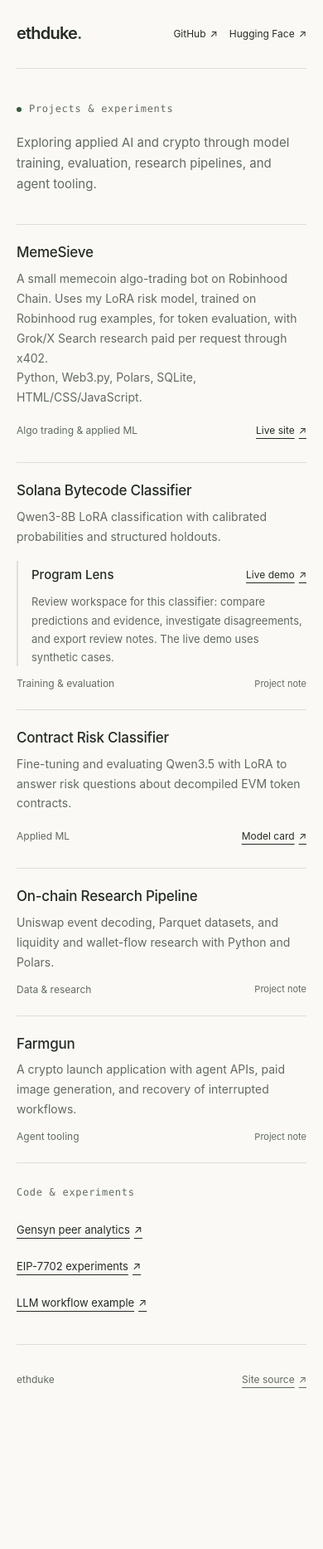
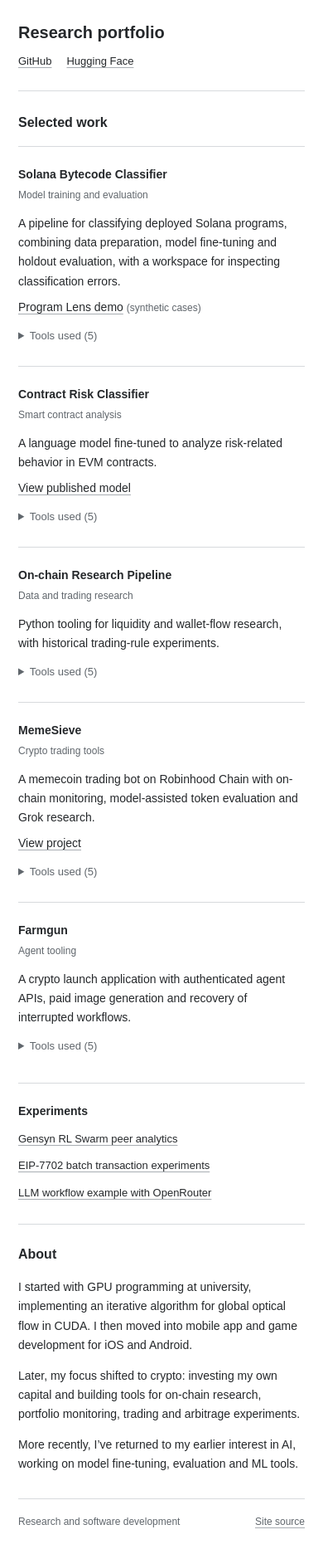
Before and after one commit to ethduke/ethduke.github.io, a plain HTML site: page index.html in a window 390 px wide. Shown: the whole page at 83% size. Before the commit the page ends 1713 px from the top, so only its background shows below. Drawn offline with Linux system fonts and the light colour scheme.

Commit message:
style: use white research portfolio with project tools and experiments

```diff
--- a/index.html
+++ b/index.html
@@ -3,17 +3,17 @@
 <head>
   <meta charset="utf-8">
   <meta name="viewport" content="width=device-width, initial-scale=1">
-    <meta name="color-scheme" content="light dark">
+  <meta name="color-scheme" content="light">
   <meta name="referrer" content="no-referrer">
-    <meta name="description" content="ethduke's applied AI and crypto projects: LoRA risk models, MemeSieve on Robinhood Chain, on-chain data, and x402-powered Grok research.">
-    <meta property="og:title" content="ethduke — applied AI, crypto & MemeSieve">
-    <meta property="og:description" content="ethduke's applied AI and crypto projects: LoRA risk models, MemeSieve on Robinhood Chain, on-chain data, and x402-powered Grok research.">
+  <meta name="description" content="Selected work in applied machine learning, on-chain research and software development, including MemeSieve and Farmgun.">
+  <meta property="og:title" content="Research portfolio · ethduke">
+  <meta property="og:description" content="Selected work in applied machine learning, on-chain research and software development, including MemeSieve and Farmgun.">
   <meta property="og:type" content="website">
   <meta property="og:url" content="https://ethduke.github.io/">
-    <title>ethduke — applied AI, crypto & MemeSieve</title>
+  <title>Research portfolio · ethduke</title>
   <link rel="canonical" href="https://ethduke.github.io/">
   <link rel="icon" href="./favicon.svg" type="image/svg+xml">
-    <link rel="stylesheet" href="./styles.css?v=cf4cfa16342a">
+  <link rel="stylesheet" href="./styles.css?v=research-portfolio-20261019">
   <link rel="alternate" type="text/markdown" href="./index.md" title="Project summaries in Markdown">
   <link rel="describedby" type="text/plain" href="./llms.txt">
   <script type="application/ld+json">
@@ -25,87 +25,63 @@
         "@id": "https://ethduke.github.io/#ethduke",
         "name": "ethduke",
         "url": "https://ethduke.github.io/",
-      "sameAs": [
-        "https://github.com/ethduke",
-        "https://huggingface.co/ethduke"
-      ]
+        "sameAs": ["https://github.com/ethduke", "https://huggingface.co/ethduke"]
       },
       {
         "@type": "ProfilePage",
         "@id": "https://ethduke.github.io/#page",
+        "name": "Research portfolio · ethduke",
         "url": "https://ethduke.github.io/",
-      "name": "ethduke \u2014 applied AI, crypto & MemeSieve",
-      "description": "ethduke's applied AI and crypto projects: LoRA risk models, MemeSieve on Robinhood Chain, on-chain data, and x402-powered Grok research.",
-      "mainEntity": {
-        "@id": "https://ethduke.github.io/#ethduke"
-      },
+        "description": "Selected work in applied machine learning, on-chain research and software development, including MemeSieve and Farmgun.",
+        "mainEntity": {"@id": "https://ethduke.github.io/#ethduke"},
         "hasPart": [
           {
             "@type": "CreativeWork",
-          "@id": "https://ethduke.github.io/#memesieve",
-          "url": "https://memesieve.xyz/",
-          "name": "MemeSieve",
-          "description": "A small memecoin algo-trading bot on Robinhood Chain. Uses my LoRA risk model, trained on Robinhood rug examples, for token evaluation, with Grok/X Search research paid per request through x402.",
-          "creator": {
-            "@id": "https://ethduke.github.io/#ethduke"
+            "@id": "https://ethduke.github.io/#solana-bytecode-classifier",
+            "name": "Solana Bytecode Classifier",
+            "url": "https://ethduke.github.io/#solana-bytecode-classifier",
+            "description": "A pipeline for classifying deployed Solana programs, combining data preparation, model fine-tuning and holdout evaluation, with a workspace for inspecting classification errors.",
+            "creator": {"@id": "https://ethduke.github.io/#ethduke"},
+            "hasPart": {
+              "@type": "CreativeWork",
+              "@id": "https://ethduke.github.io/#program-lens",
+              "name": "Program Lens",
+              "url": "https://ethduke.github.io/program-lens/",
+              "description": "A review workspace for the classifier. The live demo uses synthetic cases."
             }
           },
           {
             "@type": "CreativeWork",
-          "@id": "https://ethduke.github.io/#solana-bytecode-classifier",
-          "url": "https://ethduke.github.io/#solana-bytecode-classifier",
-          "name": "Solana Bytecode Classifier",
-          "description": "Qwen3-8B LoRA classification with calibrated probabilities and structured holdouts.",
-          "creator": {
-            "@id": "https://ethduke.github.io/#ethduke"
-          },
-          "hasPart": [
-            {
-              "@type": "CreativeWork",
-              "@id": "https://ethduke.github.io/#program-lens",
-              "url": "https://ethduke.github.io/program-lens/",
-              "name": "Program Lens",
-              "description": "Review workspace for this classifier: compare predictions and evidence, investigate disagreements, and export review notes. The live demo uses synthetic cases.",
-              "creator": {
-                "@id": "https://ethduke.github.io/#ethduke"
-              }
-            }
-          ]
-        },
-        {
-          "@type": "CreativeWork",
             "@id": "https://ethduke.github.io/#contract-risk-classifier",
+            "name": "Contract Risk Classifier",
             "url": "https://ethduke.github.io/#contract-risk-classifier",
-          "name": "Contract Risk Classifier",
-          "description": "Fine-tuning and evaluating Qwen3.5 with LoRA to answer risk questions about decompiled EVM token contracts.",
-          "creator": {
-            "@id": "https://ethduke.github.io/#ethduke"
-          },
-          "subjectOf": {
-            "@type": "WebPage",
-            "url": "https://huggingface.co/ethduke/robinhood-contract-traps-qwen3.5-0.8b-lora",
-            "name": "Model card"
-          }
+            "description": "A language model fine-tuned to analyze risk-related behavior in EVM contracts.",
+            "creator": {"@id": "https://ethduke.github.io/#ethduke"},
+            "subjectOf": {"@type": "WebPage", "name": "Model card", "url": "https://huggingface.co/ethduke/robinhood-contract-traps-qwen3.5-0.8b-lora"}
           },
           {
             "@type": "CreativeWork",
             "@id": "https://ethduke.github.io/#on-chain-research-pipeline",
+            "name": "On-chain Research Pipeline",
             "url": "https://ethduke.github.io/#on-chain-research-pipeline",
-          "name": "On-chain Research Pipeline",
-          "description": "Uniswap event decoding, Parquet datasets, and liquidity and wallet-flow research with Python and Polars.",
-          "creator": {
-            "@id": "https://ethduke.github.io/#ethduke"
-          }
+            "description": "Python tooling for liquidity and wallet-flow research, with historical trading-rule experiments.",
+            "creator": {"@id": "https://ethduke.github.io/#ethduke"}
+          },
+          {
+            "@type": "CreativeWork",
+            "@id": "https://ethduke.github.io/#memesieve",
+            "name": "MemeSieve",
+            "url": "https://memesieve.xyz/",
+            "description": "A memecoin trading bot on Robinhood Chain with on-chain monitoring, model-assisted token evaluation and Grok research.",
+            "creator": {"@id": "https://ethduke.github.io/#ethduke"}
           },
           {
             "@type": "CreativeWork",
             "@id": "https://ethduke.github.io/#farmgun",
+            "name": "Farmgun",
             "url": "https://ethduke.github.io/#farmgun",
-          "name": "Farmgun",
-          "description": "A crypto launch application with agent APIs, paid image generation, and recovery of interrupted workflows.",
-          "creator": {
-            "@id": "https://ethduke.github.io/#ethduke"
-          }
+            "description": "A crypto launch application with authenticated agent APIs, paid image generation and recovery of interrupted workflows.",
+            "creator": {"@id": "https://ethduke.github.io/#ethduke"}
           }
         ]
       }
@@ -114,84 +90,95 @@
   </script>
 </head>
 <body>
-    <a class="skip-link" href="#projects">Skip to projects</a>
+  <a class="skip-link" href="#selected-work">Skip to selected work</a>
   <div class="page">
     <header class="site-header">
-        <a class="wordmark" href="./" aria-label="ethduke home">ethduke<span aria-hidden="true">.</span></a>
-        <nav aria-label="Profiles">
-          <a href="https://github.com/ethduke" rel="noreferrer">GitHub <span aria-hidden="true">↗</span></a>
-          <a href="https://huggingface.co/ethduke" rel="noreferrer">Hugging Face <span aria-hidden="true">↗</span></a>
+      <h1>Research portfolio</h1>
+      <nav class="profile-links" aria-label="Profiles">
+        <a href="https://github.com/ethduke" rel="noreferrer">GitHub</a>
+        <a href="https://huggingface.co/ethduke" rel="noreferrer">Hugging Face</a>
       </nav>
     </header>
-
     <main>
-        <section class="intro" aria-labelledby="intro-title">
-          <h1 id="intro-title" class="eyebrow"><span class="status-dot" aria-hidden="true"></span>Projects &amp; experiments</h1>
-          <p class="intro-copy">Exploring applied AI and crypto through model training, evaluation, research pipelines, and agent tooling.</p>
-        </section>
-
-        <section id="projects" aria-label="Projects">
-
-          <article class="project" id="memesieve">
-            <div class="project-copy">
-              <h3>MemeSieve</h3>
-              <p>A small memecoin algo-trading bot on Robinhood Chain. Uses my LoRA risk model, trained on Robinhood rug examples, for token evaluation, with Grok/X Search research paid per request through x402.</p>
-              <p>Python, Web3.py, Polars, SQLite, HTML/CSS/JavaScript.</p>
-            </div>
-            <div class="project-meta"><span>Algo trading &amp; applied ML</span><a href="https://memesieve.xyz/" rel="noreferrer">Live site <span aria-hidden="true">↗</span></a></div>
-          </article>
+      <section id="selected-work" aria-labelledby="work-title">
+        <h2 id="work-title">Selected work</h2>
 
         <article class="project" id="solana-bytecode-classifier">
+          <div class="project-heading"><h3>Solana Bytecode Classifier</h3><p class="category">Model training and evaluation</p></div>
           <div class="project-copy">
-              <h3>Solana Bytecode Classifier</h3>
-              <p>Qwen3-8B LoRA classification with calibrated probabilities and structured holdouts.</p>
-              <section class="project-tool" id="program-lens" aria-labelledby="program-lens-title">
-                <div class="tool-heading">
-                  <h4 id="program-lens-title">Program Lens</h4>
-                  <a href="https://ethduke.github.io/program-lens/" rel="noreferrer">Live demo <span aria-hidden="true">↗</span></a>
+            <p>A pipeline for classifying deployed Solana programs, combining data preparation, model fine-tuning and holdout evaluation, with a workspace for inspecting classification errors.</p>
+            <p id="program-lens"><a href="https://ethduke.github.io/program-lens/">Program Lens demo</a> <span class="secondary">(synthetic cases)</span></p>
+            <details class="project-tools">
+              <summary aria-label="Tools used for Solana Bytecode Classifier">Tools used (5)</summary>
+              <ul class="tool-list"><li>Qwen3-8B</li><li>LoRA</li><li>Claude Sonnet</li><li>React</li><li>TypeScript</li></ul>
+            </details>
           </div>
-                <p>Review workspace for this classifier: compare predictions and evidence, investigate disagreements, and export review notes. The live demo uses synthetic cases.</p>
-              </section>
-            </div>
-            <div class="project-meta"><span>Training &amp; evaluation</span><span class="note-label">Project note</span></div>
         </article>
 
         <article class="project" id="contract-risk-classifier">
+          <div class="project-heading"><h3>Contract Risk Classifier</h3><p class="category">Smart contract analysis</p></div>
           <div class="project-copy">
-              <h3>Contract Risk Classifier</h3>
-              <p>Fine-tuning and evaluating Qwen3.5 with LoRA to answer risk questions about decompiled EVM token contracts.</p>
+            <p>A language model fine-tuned to analyze risk-related behavior in EVM contracts.</p>
+            <p><a href="https://huggingface.co/ethduke/robinhood-contract-traps-qwen3.5-0.8b-lora" rel="noreferrer">View published model</a></p>
+            <details class="project-tools">
+              <summary aria-label="Tools used for Contract Risk Classifier">Tools used (5)</summary>
+              <ul class="tool-list"><li>Python</li><li>PyTorch</li><li>Hugging Face Transformers</li><li>PEFT / LoRA</li><li>Qwen3.5-0.8B</li></ul>
+            </details>
           </div>
-            <div class="project-meta"><span>Applied ML</span><a href="https://huggingface.co/ethduke/robinhood-contract-traps-qwen3.5-0.8b-lora" rel="noreferrer">Model card <span aria-hidden="true">↗</span></a></div>
         </article>
 
         <article class="project" id="on-chain-research-pipeline">
+          <div class="project-heading"><h3>On-chain Research Pipeline</h3><p class="category">Data and trading research</p></div>
           <div class="project-copy">
-              <h3>On-chain Research Pipeline</h3>
-              <p>Uniswap event decoding, Parquet datasets, and liquidity and wallet-flow research with Python and Polars.</p>
+            <p>Python tooling for liquidity and wallet-flow research, with historical trading-rule experiments.</p>
+            <details class="project-tools">
+              <summary aria-label="Tools used for On-chain Research Pipeline">Tools used (5)</summary>
+              <ul class="tool-list"><li>Python</li><li>Polars</li><li>NumPy</li><li>Parquet</li><li>xAI Responses API</li></ul>
+            </details>
           </div>
-            <div class="project-meta"><span>Data &amp; research</span><span class="note-label">Project note</span></div>
+        </article>
+
+        <article class="project" id="memesieve">
+          <div class="project-heading"><h3>MemeSieve</h3><p class="category">Crypto trading tools</p></div>
+          <div class="project-copy">
+            <p>A memecoin trading bot on Robinhood Chain with on-chain monitoring, model-assisted token evaluation and Grok research.</p>
+            <p><a href="https://memesieve.xyz/" rel="noreferrer">View project</a></p>
+            <details class="project-tools">
+              <summary aria-label="Tools used for MemeSieve">Tools used (5)</summary>
+              <ul class="tool-list"><li>Python</li><li>Web3.py</li><li>Polars</li><li>SQLite</li><li>xAI Responses API</li></ul>
+            </details>
+          </div>
         </article>
 
         <article class="project" id="farmgun">
+          <div class="project-heading"><h3>Farmgun</h3><p class="category">Agent tooling</p></div>
           <div class="project-copy">
-              <h3>Farmgun</h3>
-              <p>A crypto launch application with agent APIs, paid image generation, and recovery of interrupted workflows.</p>
+            <p>A crypto launch application with authenticated agent APIs, paid image generation and recovery of interrupted workflows.</p>
+            <details class="project-tools">
+              <summary aria-label="Tools used for Farmgun">Tools used (5)</summary>
+              <ul class="tool-list"><li>TypeScript</li><li>Node.js</li><li>Grok image generation</li><li>HTTP 402</li><li>USDG</li></ul>
+            </details>
           </div>
-            <div class="project-meta"><span>Agent tooling</span><span class="note-label">Project note</span></div>
         </article>
       </section>
 
       <section class="experiments" aria-labelledby="experiments-title">
-          <h2 id="experiments-title" class="section-heading">Code &amp; experiments</h2>
-          <ul>
-            <li><a href="https://github.com/ethduke/gensyn_rlswarm_leaderboard" rel="noreferrer">Gensyn peer analytics <span aria-hidden="true">↗</span></a></li>
-            <li><a href="https://github.com/ethduke/eip_7702_batch_txs" rel="noreferrer">EIP-7702 experiments <span aria-hidden="true">↗</span></a></li>
-            <li><a href="https://github.com/ethduke/tg_summary_openrouter" rel="noreferrer">LLM workflow example <span aria-hidden="true">↗</span></a></li>
+        <h2 id="experiments-title">Experiments</h2>
+        <ul class="experiment-links">
+          <li><a href="https://github.com/ethduke/gensyn_rlswarm_leaderboard" rel="noreferrer">Gensyn RL Swarm peer analytics</a></li>
+          <li><a href="https://github.com/ethduke/eip_7702_batch_txs" rel="noreferrer">EIP-7702 batch transaction experiments</a></li>
+          <li><a href="https://github.com/ethduke/tg_summary_openrouter" rel="noreferrer">LLM workflow example with OpenRouter</a></li>
         </ul>
       </section>
+
+      <section class="about" aria-labelledby="about-title">
+        <h2 id="about-title">About</h2>
+        <p>I started with GPU programming at university, implementing an iterative algorithm for global optical flow in CUDA. I then moved into mobile app and game development for iOS and Android.</p>
+        <p>Later, my focus shifted to crypto: investing my own capital and building tools for on-chain research, portfolio monitoring, trading and arbitrage experiments.</p>
+        <p>More recently, I’ve returned to my earlier interest in AI, working on model fine-tuning, evaluation and ML tools.</p>
+      </section>
     </main>
-
-      <footer class="site-footer"><span>ethduke</span><a href="https://github.com/ethduke/ethduke.github.io" rel="noreferrer">Site source <span aria-hidden="true">↗</span></a></footer>
+    <footer class="site-footer"><span>Research and software development</span><a href="https://github.com/ethduke/ethduke.github.io" rel="noreferrer">Site source</a></footer>
   </div>
 </body>
 </html>
--- a/styles.css
+++ b/styles.css
@@ -1,76 +1,55 @@
 :root {
-  color-scheme: light dark;
-  --paper: #faf9f6;
-  --ink: #252b25;
-  --muted: #626a60;
-  --rule: #dce0d5;
-  --accent: #385b3d;
-  font-family: -apple-system, BlinkMacSystemFont, "Segoe UI", sans-serif;
-  font-size: 16px;
+  color-scheme: light;
+  --paper: #ffffff;
+  --ink: #25282b;
+  --muted: #60666c;
+  --rule: #d7dadd;
+  font-family: Arial, Helvetica, sans-serif;
+  font-size: 14px;
+  line-height: 1.65;
+  color: var(--ink);
   background: var(--paper);
-  color: var(--ink);
 }
-
-@media (prefers-color-scheme: dark) {
-  :root {
-    --paper: #161916;
-    --ink: #ecefe7;
-    --muted: #aeb7aa;
-    --rule: #353e32;
-    --accent: #b3d4b2;
-  }
-}
-
 * { box-sizing: border-box; }
 body { margin: 0; }
-a { color: inherit; text-underline-offset: 5px; text-decoration-thickness: 1px; }
-a:hover { color: var(--accent); }
-a:focus-visible { outline: 2px solid var(--accent); outline-offset: 5px; border-radius: 2px; }
-.page { width: min(100% - 64px, 800px); margin: 0 auto; }
-.site-header { display: flex; justify-content: space-between; align-items: center; gap: 24px; padding: 28px 0 20px; border-bottom: 1px solid var(--rule); }
-.wordmark { font-size: 20px; font-weight: 600; letter-spacing: -.8px; text-decoration: none; }
-.wordmark span { color: var(--accent); }
-nav { display: flex; gap: 24px; flex-wrap: wrap; }
-nav a { display: inline-flex; align-items: center; gap: 5px; min-height: 44px; font-size: 13px; text-decoration: none; }
-.intro { padding: 58px 0 46px; }
-.eyebrow, .section-heading, .project-meta, .site-footer { font-size: 12px; }
-.eyebrow, .section-heading { font-family: ui-monospace, SFMono-Regular, Consolas, monospace; font-weight: 400; letter-spacing: .7px; }
-.eyebrow { display: flex; align-items: center; gap: 9px; margin: 0 0 22px; color: var(--muted); }
-.status-dot { width: 6px; height: 6px; border-radius: 50%; background: var(--accent); }
-h1 { font-size: clamp(36px, 5.2vw, 52px); line-height: 1.1; font-weight: 400; letter-spacing: -2px; margin: 0 0 20px; }
-h1 em { font-family: Georgia, "Times New Roman", serif; font-weight: 400; color: var(--accent); }
-.intro-copy { max-width: 510px; font-size: 16px; line-height: 1.65; margin: 0; color: var(--muted); }
-.section-heading { margin: 0; padding: 0 0 16px; color: var(--muted); }
-.project { display: grid; grid-template-columns: minmax(0, 1fr) 155px; gap: 28px; padding: 24px 0; border-top: 1px solid var(--rule); }
-.project h3 { font-size: 17px; line-height: 1.35; font-weight: 500; letter-spacing: -.25px; margin: 0 0 8px; }
-.project p { max-width: 540px; font-size: 14px; line-height: 1.7; color: var(--muted); margin: 0; }
-.project-tool { margin-top: 18px; padding-left: 16px; border-left: 2px solid var(--rule); }
-.tool-heading { display: flex; align-items: center; justify-content: space-between; gap: 16px; margin-bottom: 6px; }
-.project-tool h4 { margin: 0; font-size: 15px; line-height: 1.4; font-weight: 500; }
-.tool-heading a { display: inline-flex; align-items: center; gap: 5px; min-height: 32px; white-space: nowrap; font-size: 12px; }
-.project-tool p { font-size: 13px; }
-.project-meta { display: flex; flex-direction: column; align-items: flex-end; gap: 10px; line-height: 1.5; color: var(--muted); }
-.project-meta a { color: var(--ink); display: inline-flex; gap: 5px; min-height: 44px; align-items: center; }
-.note-label { font-size: 11px; }
-.experiments { border-top: 1px solid var(--rule); padding-top: 28px; }
-.experiments ul { list-style: none; margin: 0; padding: 0; display: flex; gap: 0 24px; flex-wrap: wrap; }
-.experiments a { display: inline-flex; gap: 5px; align-items: center; min-height: 44px; font-size: 13px; }
-.site-footer { display: flex; justify-content: space-between; align-items: center; gap: 20px; border-top: 1px solid var(--rule); margin-top: 36px; padding: 20px 0 28px; color: var(--muted); }
-.site-footer a { display: inline-flex; align-items: center; gap: 5px; min-height: 44px; }
-.skip-link { position: absolute; top: -100px; left: 16px; padding: 12px 16px; background: var(--paper); z-index: 1; }
-.skip-link:focus { top: 8px; }
-
-@media (max-width: 600px) {
-  .page { width: calc(100% - 40px); }
-  .site-header { gap: 16px; padding-top: 18px; }
-  nav { gap: 14px; }
-  nav a { font-size: 12px; }
-  .intro { padding: 42px 0 36px; }
-  h1 { letter-spacing: -1.4px; }
-  .intro-copy { font-size: 15px; }
-  .project { grid-template-columns: 1fr; gap: 12px; padding: 22px 0; }
-  .project-meta { flex-direction: row; justify-content: space-between; align-items: center; gap: 16px; }
-  .project-meta a { min-height: 32px; }
-  .experiments ul { flex-direction: column; }
-  .site-footer { margin-top: 28px; }
+h1, h2, h3, p { margin: 0; }
+h1 { font-size: 20px; line-height: 1.4; font-weight: 600; }
+h2 { font-size: 16px; line-height: 1.5; font-weight: 600; margin-bottom: 16px; }
+h3 { font-size: 14px; line-height: 1.5; font-weight: 600; margin-bottom: 5px; }
+a { color: inherit; text-underline-offset: 3px; text-decoration-color: #a8adb2; overflow-wrap: anywhere; }
+a:hover { text-decoration-color: var(--ink); }
+a:focus-visible, summary:focus-visible { outline: 2px solid var(--ink); outline-offset: 5px; }
+.page { width: min(100%, 1068px); margin: 0 auto; padding: 0 38px; }
+.site-header { padding: 30px 0 24px; border-bottom: 1px solid var(--rule); }
+.profile-links { display: flex; flex-wrap: wrap; gap: 18px; margin-top: 10px; font-size: 13px; }
+main { padding: 24px 0 30px; }
+.project { display: grid; grid-template-columns: 200px minmax(0, 1fr); gap: 32px; padding: 23px 0; border-top: 1px solid var(--rule); }
+.category { font-size: 12px; color: var(--muted); margin-top: 5px; }
+.project-copy p + p { margin-top: 8px; }
+.secondary { color: var(--muted); font-size: 12px; }
+.project-tools { margin-top: 12px; color: var(--muted); font-size: 13px; }
+.project-tools summary { width: fit-content; min-height: 24px; cursor: pointer; }
+.tool-list { list-style: none; display: flex; flex-wrap: wrap; gap: 8px 20px; padding: 0; margin: 10px 0 0; }
+.tool-list li { color: var(--ink); }
+.experiments { border-top: 1px solid var(--rule); padding-top: 23px; margin-top: 8px; }
+.experiments h2 { font-size: 14px; margin-bottom: 9px; }
+.experiment-links { list-style: none; margin: 0; padding: 0; }
+.experiment-links li { margin: 5px 0; }
+.experiment-links a { display: inline-block; font-size: 13px; padding: 3px 0; }
+.about { border-top: 1px solid var(--rule); padding-top: 24px; margin-top: 24px; }
+.about p + p { margin-top: 14px; }
+.site-footer { display: flex; justify-content: space-between; flex-wrap: wrap; gap: 18px; border-top: 1px solid var(--rule); padding: 18px 0 26px; color: var(--muted); font-size: 12px; }
+.skip-link { position: absolute; left: 16px; top: 10px; z-index: 2; background: var(--paper); padding: 10px 14px; transform: translateY(-200%); }
+.skip-link:focus { transform: translateY(0); }
+@media (max-width: 650px) {
+  .page { padding: 0 22px; }
+  .site-header { padding: 25px 0; }
+  main { padding-top: 26px; }
+  .project { grid-template-columns: 1fr; gap: 12px; }
+  .site-footer { padding-bottom: 22px; }
 }
+@media (pointer: coarse) {
+  .profile-links a, .experiment-links a, .site-footer a { min-height: 44px; display: inline-flex; align-items: center; }
+  .project-tools summary { min-height: 44px; padding: 10px 0; }
+  .project-copy a { display: inline-flex; align-items: center; min-height: 44px; }
+}
```
Also changed, not shown: index.md (+43 -55 lines), llms.txt (+10 -4 lines). Lines whose indentation alone changed are shown as unchanged.
